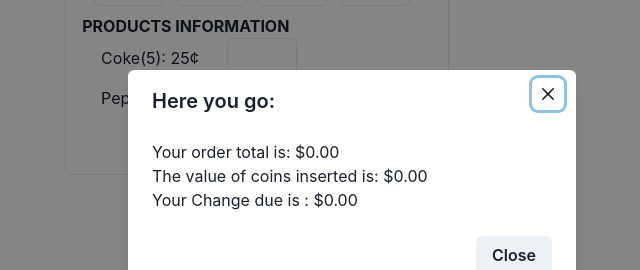
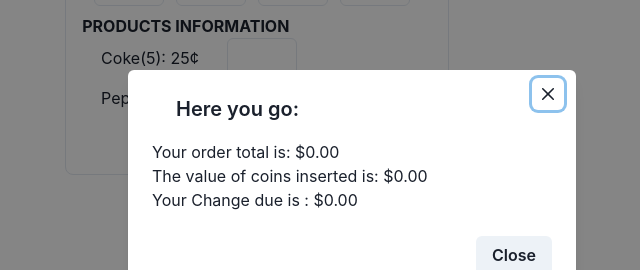
Before and after one commit to mattchx/vending-machine, a React (Create React App) app: page / in a window 1280 px wide. Both pictures are taken after a click on the button "GET DRINKS". Shown: the part 219-489 px from the top of the page, without its empty margins (288-928 px from the left). Built offline with nearby package versions, Linux system fonts and the light colour scheme; the HTML template or start-up script is replaced by a standard one.

Commit message:
Moved modal main content to child component

```diff
--- a/src/components/Dashboard.js
+++ b/src/components/Dashboard.js
@@ -19,9 +19,11 @@ import {
   ModalCloseButton,
 } from '@chakra-ui/react';
 
-// import PopUp from './PopUp';
+import dollarFormatter from '../utils/dollarFormatter';
+import MainContent from './modal/MainContent';
 import CoinInterface from './interface/CoinInterface';
 import ProductInterface from './interface/ProductInterface';
+import AlertBox from './alert/AlertBox';
 
 const Dashboard = () => {
   const [coinsOnHand, setCoinsOnHand] = useState({
@@ -64,13 +66,6 @@ const Dashboard = () => {
   };
   const handleSetProductTotal = total => {
     setProductTotal(total);
-  };
-
-  const dollarFormatter = cents => {
-    return (cents / 100).toLocaleString('en-US', {
-      style: 'currency',
-      currency: 'USD',
-    });
   };
 
   const resetDashboard = () => {
@@ -127,19 +122,11 @@ const Dashboard = () => {
         <Modal onClose={onClose} isOpen={isOpen} isCentered>
           <ModalOverlay />
           <ModalContent>
-            <ModalHeader>Here you go:</ModalHeader>
             <ModalCloseButton />
-            <ModalBody>
-              <Text>Your order total is: {dollarFormatter(productTotal)}</Text>
-              <Text>
-                The value of coins inserted is:{' '}
-                {dollarFormatter(sumOfCoinsInserted)}
-              </Text>
-              <Text>
-                Your Change due is :{' '}
-                {dollarFormatter(sumOfCoinsInserted - productTotal)}
-              </Text>
-            </ModalBody>
+            <MainContent
+              productTotal={productTotal}
+              sumOfCoinsInserted={sumOfCoinsInserted}
+            />
             <ModalFooter>
               <Button onClick={onClose}>Close</Button>
             </ModalFooter>
--- /dev/null
+++ b/src/components/modal/MainContent.js
@@ -0,0 +1,24 @@
+import React from 'react';
+import { ModalBody, ModalHeader, Text } from '@chakra-ui/react';
+
+import dollarFormatter from '../../utils/dollarFormatter';
+
+const MainContent = ({ productTotal, sumOfCoinsInserted }) => {
+  return (
+    <>
+      <ModalBody>
+        <ModalHeader>Here you go:</ModalHeader>
+        <Text>Your order total is: {dollarFormatter(productTotal)}</Text>
+        <Text>
+          The value of coins inserted is: {dollarFormatter(sumOfCoinsInserted)}
+        </Text>
+        <Text>
+          Your Change due is :{' '}
+          {dollarFormatter(sumOfCoinsInserted - productTotal)}
+        </Text>
+      </ModalBody>
+    </>
+  );
+};
+
+export default MainContent;
```
